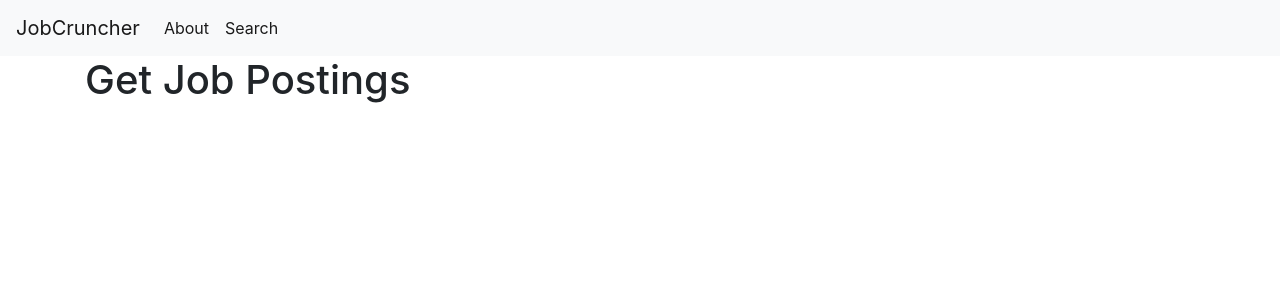
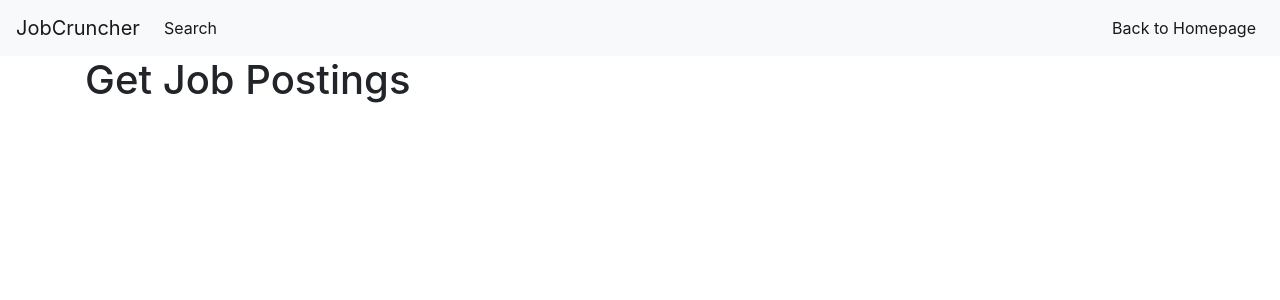
Before and after one commit to TejasPrabhu/Job-Analyzer, a Flask app: page / in a window 1280 px wide. Shown: the top 300 px of the page. Run offline with Flask 2, Linux system fonts and the light colour scheme; some libraries are stand-ins or nearby versions.

Commit message:
Add back to homepage option in navbar

```diff
--- a/src/app.py
+++ b/src/app.py
@@ -26,7 +26,7 @@ def search():
         job_count = job_df.shape[0]
         if job_df.empty:
             job_count = 0
-            return render_template('no_jobs.html')
+            return render_template('no_jobs.html', job_count=job_count)
         job_df = job_df.drop('Job Description', axis=1)
         job_df = job_df.drop('_id', axis=1)
         job_df = job_df.drop('Industries', axis=1)
--- a/src/templates/base.html
+++ b/src/templates/base.html
@@ -23,10 +23,12 @@
         <div class="collapse navbar-collapse" id="navbarNav">
             <ul class="navbar-nav">
                 <li class="nav-item active">
-                    <a class="nav-link" href="#">About</a>
+                    <a class="nav-link" href="{{ url_for('search')}}">Search</a>
                 </li>
+            </ul>
+            <ul class="navbar-nav ml-auto">
                 <li class="nav-item active">
-                    <a class="nav-link" href="{{ url_for('search')}}">Search</a>
+                    <a class="nav-link" href="{{ url_for('index')}}">Back to Homepage</a>
                 </li>
             </ul>
         </div>
```
